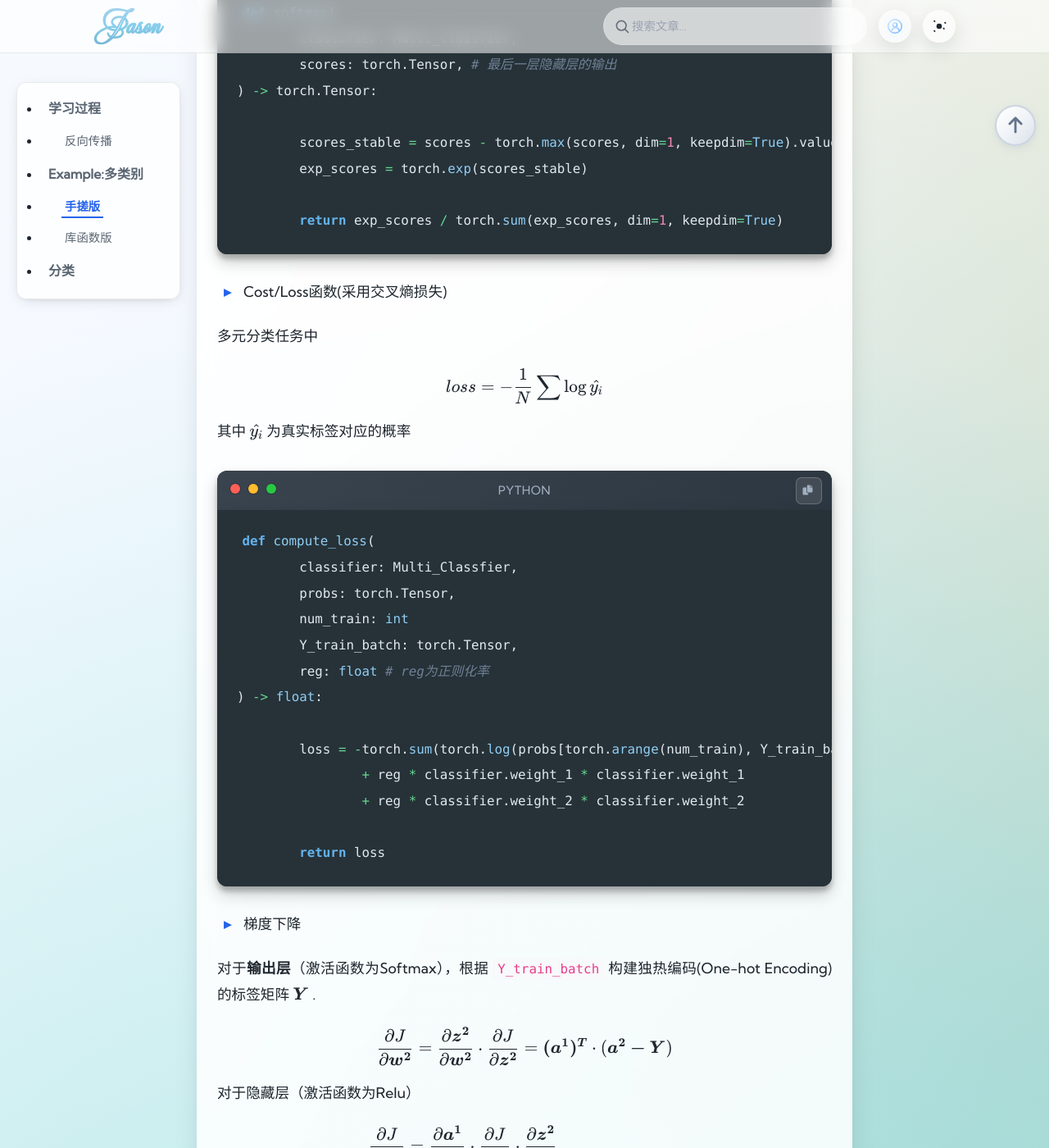
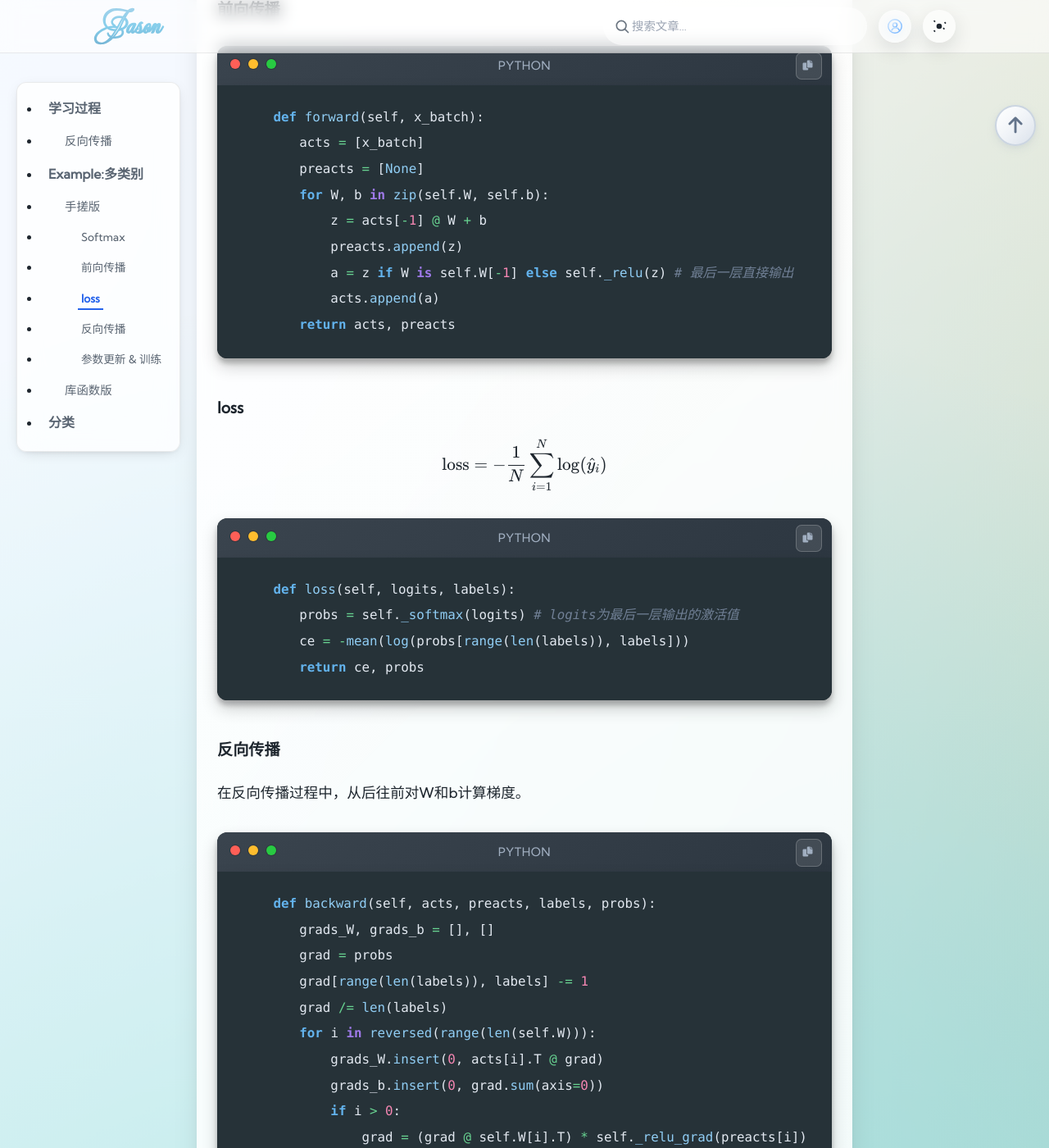
Before and after one commit to ZhuXunJason/ZhuXunJason.github.io, a Jekyll site: the page built from _academic/NN_Basic.md, in a window 1280 px wide and 1400 px high, scrolled down 3667 px. Shown: the whole window at 82% size. Built offline with Jekyll 4.4.1, drawn with Linux system fonts in a browser that asks for light colours; some of the changed text lies outside the part shown.

Commit message:
Update article(s).

````diff
--- a/_academic/NN_Basic.md
+++ b/_academic/NN_Basic.md
@@ -38,7 +38,7 @@
 
 $$\frac{\partial J}{\partial \boldsymbol{w}^i} = \delta^i \cdot (\boldsymbol{a}^{i-1})^T$$
 
-其中，对于一个 $n$ 层神经网络，误差项 $\delta^i$ 的计算方式如下：
+其中，对于一个 $n$ 层神经网络，误差项 $\delta^i$ 的计算方式如下(其中 $g$ 为当前层的激活函数)：
 
 1.  **对于输出层 ($i=n$):**
 
@@ -54,7 +54,7 @@
 
 ## Example:多类别
 
-下面以两层神经网络实现的多类别分类为例，介绍人工神经网络的代码实现。
+下面以多类别分类为例，介绍人工神经网络的代码实现。
 
 训练数据：
 - `X_train`: Tensor of shape(N, C) # 共有N组数据，C个特征
@@ -63,132 +63,95 @@
 ---
 ### 手搓版
 
+我们只依赖矩阵乘法、逐元素激活与交叉熵损失。设网络层维度数组为 `dims=[d_0, d_1, ..., d_L]`，其中 `d_0` 是输入特征数，`d_L` 是类别数，其余为隐藏层宽度。
+
 ```python
-class Multi_Classifier:
-	def __init__(self, weight_1 = None, bias_1 = None, weight_2 = None, bias_2 = None):
-		self.weight_1 = weight_1 # Tensor of shape(k_1, C)
-		self.bias_1 = bias_1 # Tensor of shape(N, k_1)
-		self.weight_2 = weight_2 # Tensor of shape(k_2, k_1)
-		self.bias_2 = bias_2 # Tensor of shape(N, k_2)
+class ScratchNN:
+    def __init__(self, dims, lr=0.1):
+        self.W = [randn(dims[i-1], dims[i]) * eps for i in range(1, len(dims))]
+        self.b = [zeros(dims[i]) for i in range(1, len(dims))]
+        self.lr = lr
+
+    def _relu(self, x):
+        return max(x, 0)
+
+    def _relu_grad(self, x):
+        return (x > 0).astype(float)
 ```
 
-- 前向传播
-
-```python
-def forward_pass(
-	classifier: Multi_Classfier,
-	X_train_batch: torch.Tensor
-) -> torch.Tensor:
-
-	z_1 = torch.mm(classifier.weight_1, X_train_batch) + classifier.bias_1
-	a_1 = torch.clamp(z_1, min=0) # 将张量中所有小于0的位置值设为0
-
-	z_2 = torch.mm(classifier.weight_2, X_train_batch) + classifier.bias_2 # scores
-
-	return a_1, z_2
-```
-
-- [Softmax函数](supervised-learning#heading-8)
-
-```python
-def softmax(
-	classifier: Multi_Classfier,
-	scores: torch.Tensor, # 最后一层隐藏层的输出
-) -> torch.Tensor:
-
-	scores_stable = scores - torch.max(scores, dim=1, keepdim=True).values
-	exp_scores = torch.exp(scores_stable)
-
-	return exp_scores / torch.sum(exp_scores, dim=1, keepdim=True)
-```
-
-- Cost/Loss函数(采用交叉熵损失)
-
-多元分类任务中
+#### Softmax
 
 $$
-loss = -\dfrac{1}{N}\sum\log\hat{y_i}
-$$
-
-其中 $\hat{y_i}$ 为真实标签对应的概率
-
-```python
-def compute_loss(
-	classifier: Multi_Classfier,
-	probs: torch.Tensor,
-	num_train: int
-	Y_train_batch: torch.Tensor,
-	reg: float # reg为正则化率
-) -> float:
-
-	loss = -torch.sum(torch.log(probs[torch.arange(num_train), Y_train_batch])) / num_train
-		+ reg * classifier.weight_1 * classifier.weight_1
-		+ reg * classifier.weight_2 * classifier.weight_2
-
-	return loss
-```
-
-- 梯度下降
-
-对于**输出层**（激活函数为Softmax），根据 `Y_train_batch` 构建独热编码(One-hot Encoding)的标签矩阵 $\boldsymbol{Y}$ .
-
-$$
-\dfrac{\partial J}{\partial \boldsymbol{w^2}}=\dfrac{\partial \boldsymbol{z^2}}{\partial \boldsymbol{w^2}}\cdot\dfrac{\partial J}{\partial \boldsymbol{z^2}}=\boldsymbol{(a^1)^T}\cdot(\boldsymbol{a^2-Y})
-$$
-
-对于隐藏层（激活函数为Relu）
-
-$$
-\begin{aligned}
-\dfrac{\partial J}{\partial \boldsymbol{w^1}}&=\dfrac{\partial \boldsymbol{a^1}}{\partial \boldsymbol{w^1}}\cdot\dfrac{\partial J}{\partial \boldsymbol{z^2}}\cdot\dfrac{\partial \boldsymbol{z^2}}{\partial \boldsymbol{a^1}}\\\\&=\boldsymbol{X^T}\cdot(\boldsymbol{a^2-Y})\cdot\boldsymbol{(w^2)^T}\cdot(\boldsymbol{a^1}>0)
-\end{aligned}
+\text{Softmax}(\boldsymbol{z}) = \dfrac{e^{\boldsymbol{z}-\max (\boldsymbol{z})}}{\sum e^{z_i}}
 $$
 
 ```python
-def grad(
-	classifier: Multi_Classfier,
-	X_train_batch: torch.Tensor,
-	Y_train_batch: torch.Tensor,
-	reg: float # reg为正则化率
-) -> torch.Tensor, torch.Tensor, torch.Tensor, torch.Tensor:
-
-	num_train = X.shape[0]
-	a_1, scores = forward_pass(classifier, X_train_batch)
-	probs = softmax(classifier, scores)
-	loss = compute_loss(classifier, probs, num_train, Y_train_batch)
-
-	Y_onehot = torch.zeros_like(probs)
-	Y_onehot[torch.arange(num_train), Y_train_batch] = 1 # 标签转为独热编码
-	probs -= Y_onehot # a_2 - Y
-
-	db_1 = probs
-	dW_1 = a_1.T().mm(probs) + 2 * reg
-
-	db_2 = probs.mm(classifier.weight_2.T())(a_1 > 0) # 布尔索引
-	dW_2 = X_train_batch.T().mm(db_2) + 2 * reg
-
-
-	return loss, dW_1, db_1, dW_2, db_2
+    def _softmax(self, z):
+        z -= max(z, axis=1, keepdims=True)
+        exp_z = exp(z)
+        return exp_z / sum(exp_z, axis=1, keepdims=True)
 ```
 
+#### 前向传播
+
 ```python
-def train(
-	classifier: Multi_Classfier,
-	X_train_batch: torch.Tensor,
-	Y_train_batch: torch.Tensor,
-	reg: float # reg为正则化率
-	learning_rate: float # 学习率
-	num_iters: int # 训练次数
-)
+    def forward(self, x_batch):
+        acts = [x_batch]
+        preacts = [None]
+        for W, b in zip(self.W, self.b):
+            z = acts[-1] @ W + b
+            preacts.append(z)
+            a = z if W is self.W[-1] else self._relu(z) # 最后一层直接输出
+            acts.append(a)
+        return acts, preacts
+```
 
-	for i in range(num_iters):
-		loss, dW_1, db_1, dW_2, db_2 =
-			grad(classifier, X_train_batch, Y_train_batch, reg)
+#### loss
 
-		self.weight_1 -= learning_rate * dW_1
-		self.bias_1 -= learning_rate * db_1
-		self.weight_2 -= learning_rate * dW_2
-		self.bias_2 -= learning_rate * db_2
+$$
+\text{loss}= -\dfrac{1}{N} \sum_{i=1}^{N} \log(\hat{y}_{i})
+$$
+
+```python
+    def loss(self, logits, labels):
+        probs = self._softmax(logits) # logits为最后一层输出的激活值
+        ce = -mean(log(probs[range(len(labels)), labels]))
+        return ce, probs
+```
+
+#### 反向传播
+
+在反向传播过程中，从后往前对W和b计算梯度。
+
+```python
+    def backward(self, acts, preacts, labels, probs):
+        grads_W, grads_b = [], []
+        grad = probs
+        grad[range(len(labels)), labels] -= 1
+        grad /= len(labels)
+        for i in reversed(range(len(self.W))):
+            grads_W.insert(0, acts[i].T @ grad)
+            grads_b.insert(0, grad.sum(axis=0))
+            if i > 0:
+                grad = (grad @ self.W[i].T) * self._relu_grad(preacts[i])
+        return grads_W, grads_b
+```
+
+#### 参数更新 & 训练
+
+```python
+    def step(self, grads_W, grads_b):
+        for i in range(len(self.W)):
+            self.W[i] -= self.lr * grads_W[i]
+            self.b[i] -= self.lr * grads_b[i]
+
+    def train(self, dataloader):
+        for x_batch, y_batch in dataloader:
+            acts, preacts = self.forward(x_batch)
+            loss, probs = self.loss(acts[-1], y_batch)
+            grads_W, grads_b = self.backward(acts, preacts, y_batch, probs)
+            self.step(grads_W, grads_b)
+            log(loss)
 ```
 
 ---
@@ -214,18 +177,14 @@
      一个使用 torch.nn.Module 构建的两层神经网络。
      结构: Input -> Linear -> ReLU -> Linear -> (Logits)
      """
-     def __init__(self, input_dim, hidden_dim, output_dim):
          super(TorchNN, self).__init__()
          # 定义第一层：线性变换
          self.layer1 = nn.Linear(input_dim, hidden_dim)
          # 定义第二层（输出层）：线性变换
          self.layer2 = nn.Linear(hidden_dim, output_dim)
-
-     def forward(self, x):
-         """定义前向传播的流程"""
-
          a_1 = nn.ReLu(self.layer1(x))
          # -> (batch_size, hidden_dim)
+         scores = self.layer2(out)
          scores = self.layer2(out)
          # -> (batch_size, output_dim)
          return scores
````
